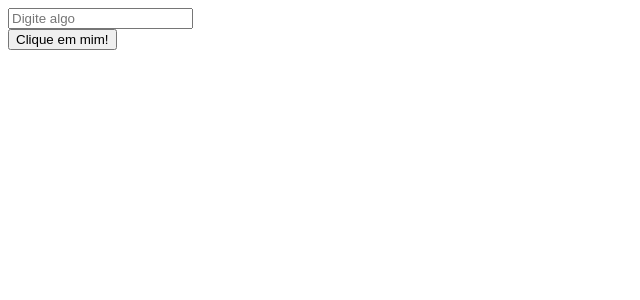
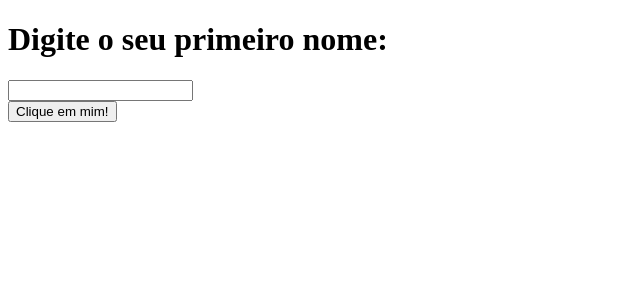
Before and after one commit to yagobmoreira/trybe-exercises, a React (Vite) app in the folder FrontEnd/secao-02-introducao-ao-react/dia-05-estados-e-eventos/courseContent/: page / in a window 1280 px wide. Shown: the top 300 px of the page, without its empty margins (0-640 px from the left). Built offline with nearby package versions, Linux system fonts and the light colour scheme.

Commit message:
Generics

```diff
--- a/FrontEnd/secao-02-introducao-ao-react/dia-05-estados-e-eventos/courseContent/src/App.tsx
+++ b/FrontEnd/secao-02-introducao-ao-react/dia-05-estados-e-eventos/courseContent/src/App.tsx
@@ -3,13 +3,10 @@ import Input from './components/Input'
 // import './App.css'
 
 function App() {
-  function handleChange() {
-    alert('Você digitou algo');
-  }
 
   return (
     <>
-      <Input onChange={ handleChange } />
+      <Input />
       <Button />
     </>
   )
--- a/FrontEnd/secao-02-introducao-ao-react/dia-05-estados-e-eventos/courseContent/src/components/Button.tsx
+++ b/FrontEnd/secao-02-introducao-ao-react/dia-05-estados-e-eventos/courseContent/src/components/Button.tsx
@@ -1,6 +1,6 @@
 function Button() {
   function handleClick() {
-    alert('Meu primeiro event handler com React')
+    alert('Clicou');
   }
 
   return (
--- a/FrontEnd/secao-02-introducao-ao-react/dia-05-estados-e-eventos/courseContent/src/components/Input.tsx
+++ b/FrontEnd/secao-02-introducao-ao-react/dia-05-estados-e-eventos/courseContent/src/components/Input.tsx
@@ -1,12 +1,16 @@
-type InputProps = {
-  onChange: () => void
-}
 
-function Input({ onChange }: InputProps) {
+function Input() {
 
-  return (
-    <input onChange={onChange} type="text" name="" id="" placeholder="Digite algo"/>
-  )
+    function handleChange(event: React.ChangeEvent<HTMLInputElement>) {
+      alert(event.target.value);
+    }
+
+    return (
+      <>
+        <h1>Digite o seu primeiro nome:</h1>
+        <input name="firstName" onChange={(event) => handleChange(event)} />
+      </>
+    );
 
 }
 
```
